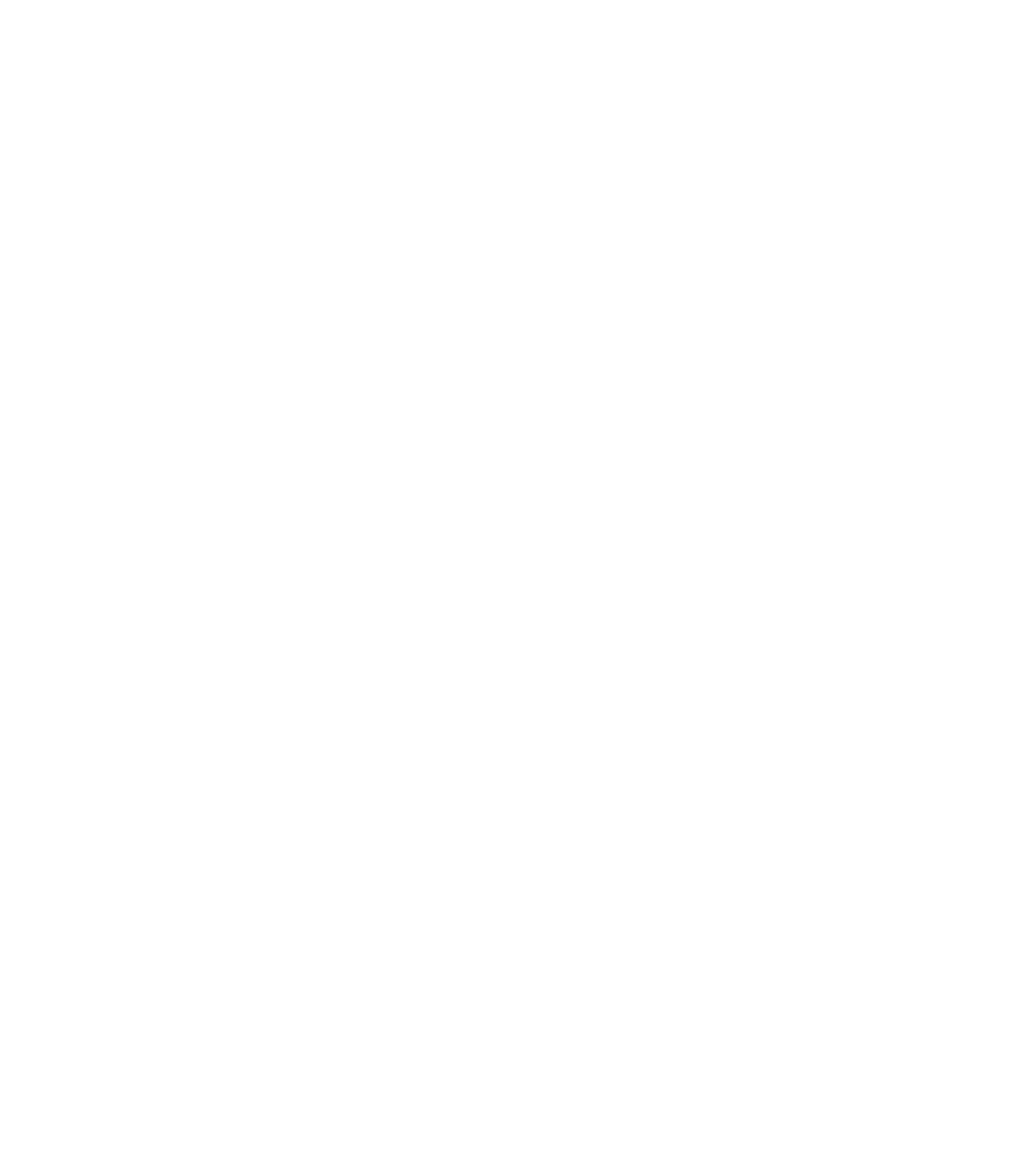
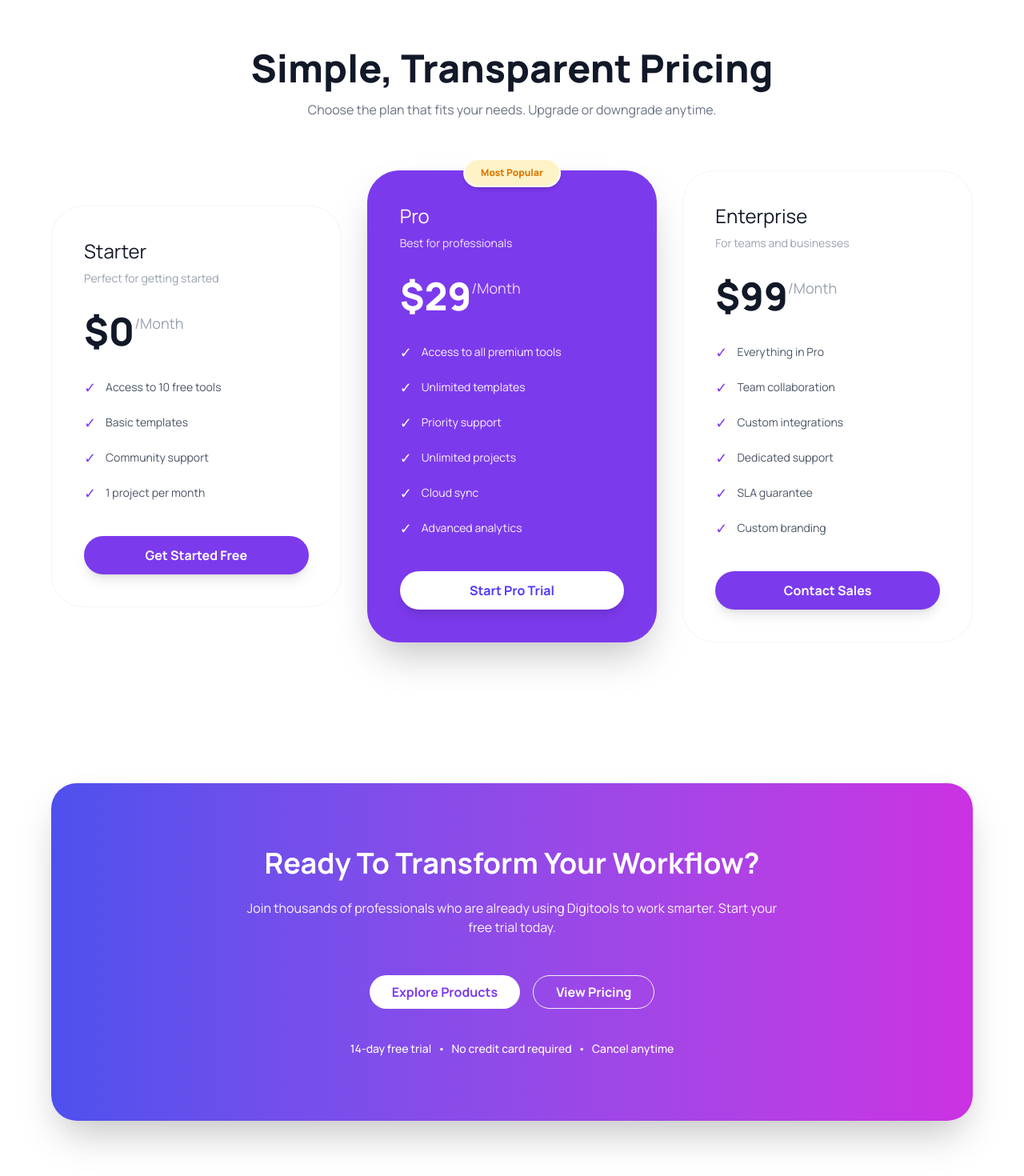
Before and after one commit to zaberabdullah/A-6-Digitools, a React (Vite) app: page / in a window 1280 px wide. Shown: the part 3000-4470 px from the top of the page at 80% size. Before the commit the page ends 2965 px from the top, so only its background shows below. Built offline with nearby package versions, Linux system fonts and the light colour scheme.

Commit message:
designed ready to workflow section

```diff
--- a/src/App.jsx
+++ b/src/App.jsx
@@ -4,6 +4,8 @@
 import Navbar from "./components/Navbar/navbar";
 import Stats from "./components/Stats/Stats";
 import ProductSection from "./components/ProductSection";
+import Pricing from "./components/pricing";
+import Workflow from "./components/Workflow";
 
 function App() {
   const [cart, setCart] = useState([]);
@@ -40,6 +42,8 @@
         isCartView={isCartView}
         setIsCartView={setIsCartView}
       ></ProductSection>
+      <Pricing></Pricing>
+      <Workflow></Workflow>
     </>
   );
 }
--- /dev/null
+++ b/src/components/Workflow.jsx
@@ -0,0 +1,34 @@
+import React from "react";
+
+const Workflow = () => {
+  return (
+    <section className="container mx-auto px-4 lg:px-16 py-20">
+      <div className="bg-linear-to-r from-[#4e50ee] to-[#cb31e2] rounded-4xl py-20 px-8 text-center text-white shadow-2xl">
+        <h2 className="text-3xl md:text-4xl font-bold mb-6">Ready To Transform Your Workflow?</h2>
+
+        <p className="text-purple-50 text-[14px] md:text-[16px] max-w-2xl mx-auto mb-12 ">
+          Join thousands of professionals who are already using Digitools to work smarter. Start your free trial today.
+        </p>
+
+        <div className="flex flex-col sm:flex-row justify-center gap-4 mb-10">
+          <button className="bg-white text-[#7C3AED] px-7 py-2 rounded-full font-bold text-[16px] hover:bg-gray-50">
+            Explore Products
+          </button>
+          <button className="border border-gray-100  text-white px-7 py-2 rounded-full font-bold text-[16px]">
+            View Pricing
+          </button>
+        </div>
+
+        <div className="flex flex-wrap justify-center text-sm font-medium gap-2">
+          <span>14-day free trial</span>
+          <span className="hidden sm:inline">•</span>
+          <span>No credit card required</span>
+          <span className="hidden sm:inline">•</span>
+          <span>Cancel anytime</span>
+        </div>
+      </div>
+    </section>
+  );
+};
+
+export default Workflow;
--- /dev/null
+++ b/src/components/pricing.jsx
@@ -0,0 +1,121 @@
+import React from 'react';
+
+const Pricing = () => {
+  const pricingPlans = [
+    {
+      name: "Starter",
+      description: "Perfect for getting started",
+      price: "0",
+      features: [
+        "Access to 10 free tools",
+        "Basic templates",
+        "Community support",
+        "1 project per month"
+      ],
+      buttonText: "Get Started Free",
+      isFeatured: false,
+    },
+    {
+      name: "Pro",
+      description: "Best for professionals",
+      price: "29",
+      features: [
+        "Access to all premium tools",
+        "Unlimited templates",
+        "Priority support",
+        "Unlimited projects",
+        "Cloud sync",
+        "Advanced analytics"
+      ],
+      buttonText: "Start Pro Trial",
+      isFeatured: true,
+      badge: "Most Popular"
+    },
+    {
+      name: "Enterprise",
+      description: "For teams and businesses",
+      price: "99",
+      features: [
+        "Everything in Pro",
+        "Team collaboration",
+        "Custom integrations",
+        "Dedicated support",
+        "SLA guarantee",
+        "Custom branding"
+      ],
+      buttonText: "Contact Sales",
+      isFeatured: false,
+    }
+  ];
+
+  return (
+    <section className="container mx-auto px-4 lg:px-16 py-24">
+
+      <div className="text-center mb-16">
+        <h2 className="text-4xl md:text-5xl font-extrabold mb-4 text-[#111827]">
+          Simple, Transparent Pricing
+        </h2>
+        <p className="text-gray-500 text-[16px]">
+          Choose the plan that fits your needs. Upgrade or downgrade anytime.
+        </p>
+      </div>
+
+      <div className="grid grid-cols-1 md:grid-cols-3 gap-8 items-center">
+        {pricingPlans.map((plan, index) => (
+          <div
+            key={index}
+            className={`relative p-10 rounded-[2.5rem] border ${
+              plan.isFeatured
+              ? "bg-[#7C3AED] text-white border-[#7C3AED] shadow-2xl"
+              : "bg-white text-[#111827] border-gray-100 hover:shadow-xl py-10"
+            }`}
+          >
+
+            {plan.badge && (
+              <span className="absolute -top-4 left-1/2 -translate-x-1/2 bg-[#FEF3C7] text-[#D97706] text-xs font-black px-5 py-2 rounded-full border-2 border-white shadow-md">
+                {plan.badge}
+              </span>
+            )}
+
+            <h3 className="text-2xl mb-2">{plan.name}</h3>
+            <p className={`text-sm mb-8 ${plan.isFeatured ? "text-purple-100" : "text-gray-400"}`}>
+              {plan.description}
+            </p>
+
+            <div className="mb-8 flex">
+              <span className="text-5xl font-black">${plan.price}</span>
+              <span className={`text-lg ${plan.isFeatured ? "text-purple-200" : "text-gray-400"}`}>
+                /Month
+              </span>
+            </div>
+
+
+            <ul className="space-y-4 mb-10">
+              {plan.features.map((feature, i) => (
+                <li key={i} className="flex items-center gap-3 text-sm ">
+                  <span className={`text-lg ${plan.isFeatured ? "text-white" : "text-[#7C3AED]"}`}>
+                    ✓
+                  </span>
+                  <span className={plan.isFeatured ? "text-purple-50" : "text-gray-600"}>
+                    {feature}
+                  </span>
+                </li>
+              ))}
+            </ul>
+
+
+            <button className={`w-full py-3 rounded-full font-bold text-[16px] transition-all active:scale-95 shadow-lg ${
+              plan.isFeatured
+              ? "bg-white text-[#4F39F6] hover:bg-gray-100"
+              : "bg-[#7C3AED] text-white hover:bg-[#6D28D9]"
+            }`}>
+              {plan.buttonText}
+            </button>
+          </div>
+        ))}
+      </div>
+    </section>
+  );
+};
+
+export default Pricing;
```
